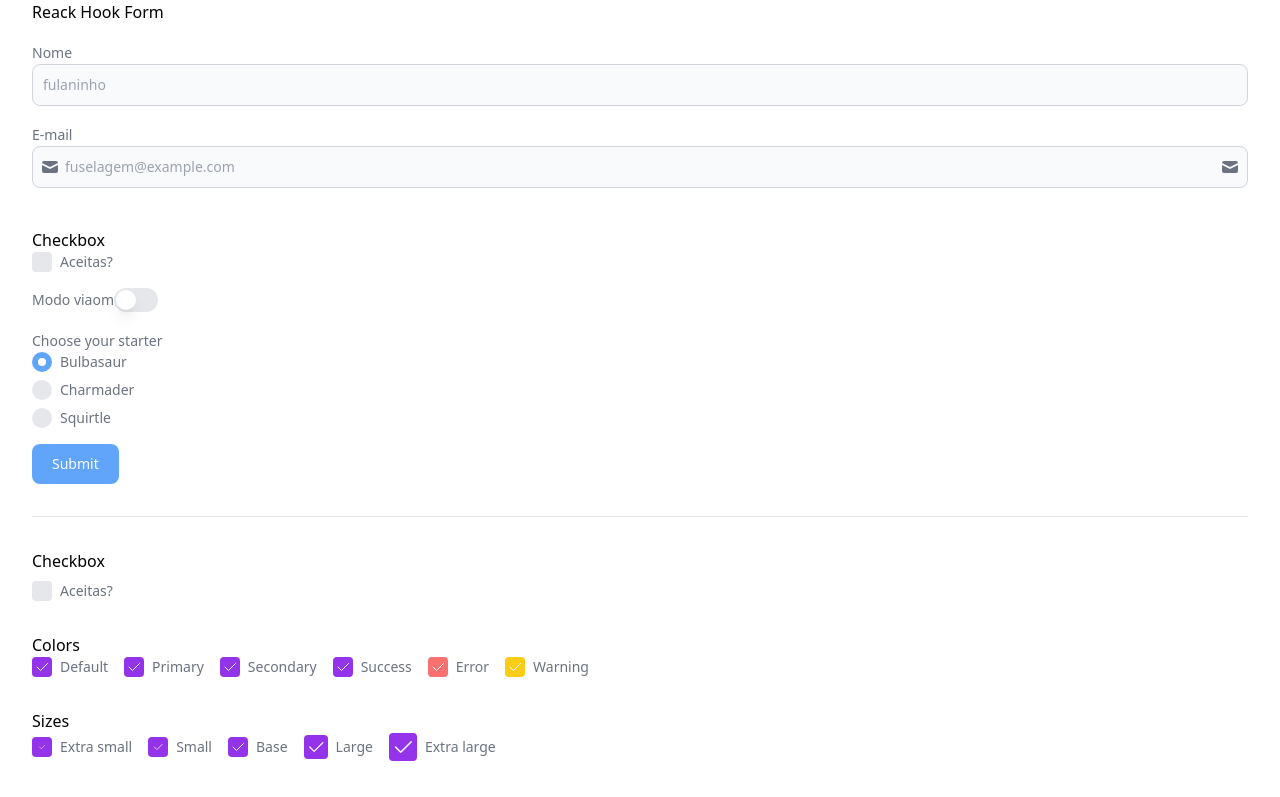
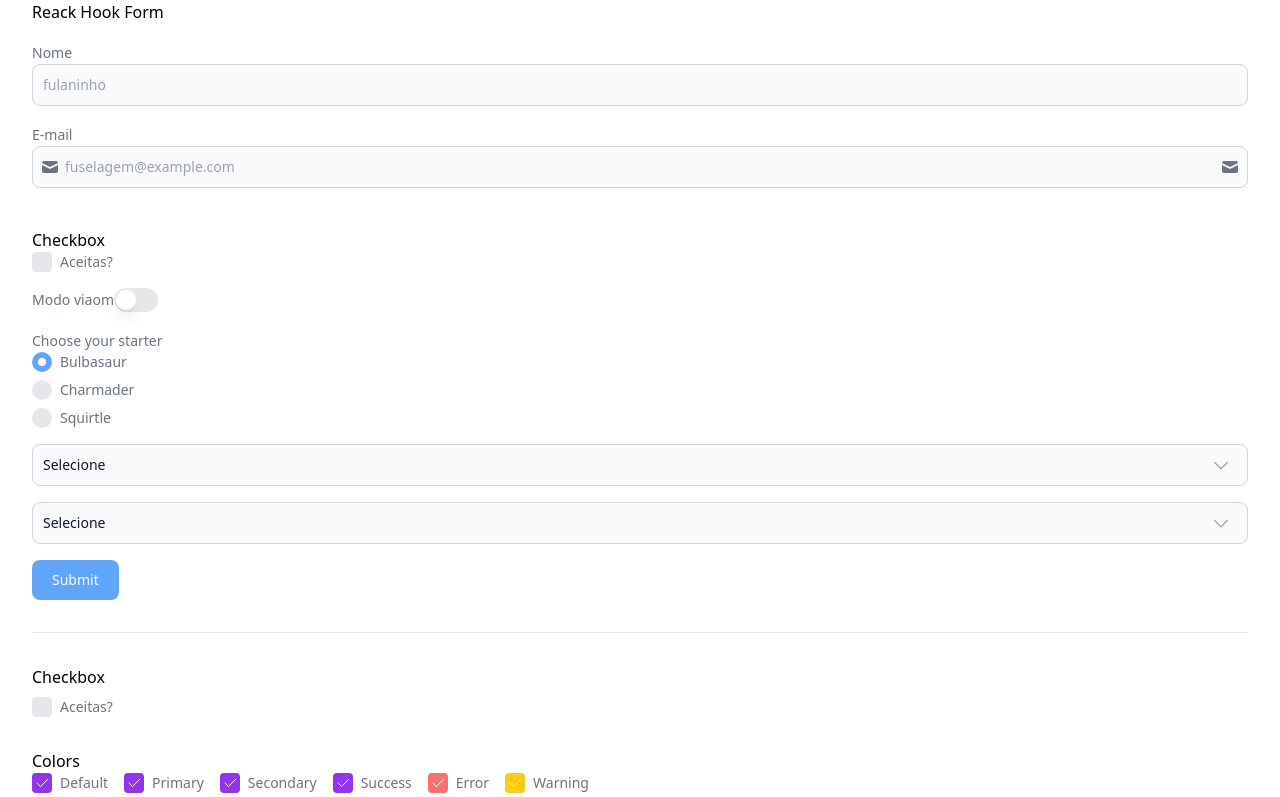
Before and after one commit to rafael-angonese/fuselagem, a React (Vite) app in the folder react/: page / in a window 1280 px wide. Shown: the top 797 px of the page. Built offline with nearby package versions, Linux system fonts and the light colour scheme.

Commit message:
:sparkles: feat: created Select component

```diff
--- a/react/package.json
+++ b/react/package.json
@@ -9,6 +9,7 @@
     "preview": "vite preview"
   },
   "dependencies": {
+    "@headlessui/react": "^1.7.2",
     "@hookform/resolvers": "^2.9.8",
     "@radix-ui/react-checkbox": "^1.0.0",
     "@radix-ui/react-dialog": "^1.0.0",
--- /dev/null
+++ b/react/src/components/Select/Select.tsx
@@ -0,0 +1,165 @@
+import { Listbox } from "@headlessui/react";
+import React, { useContext, useState } from "react";
+import { NormalColorsType } from "../../types/colors";
+import { Sizes } from "../../types/sizes";
+import { FormControlContext } from "../Forms/FormControl/FormControl";
+
+import { Transition } from "@headlessui/react";
+import { CaretDown, Check } from "phosphor-react";
+import { Fragment } from "react";
+import clsx from "../../utils/clsx";
+import isBlank from "../../utils/isBlank";
+import CloseIcon from "../Icons/CloseIcon";
+import isPresent from "../../utils/isPresent";
+
+interface SelectProps {
+  options: any[];
+  placeholder?: string;
+  disabled?: boolean;
+  className?: string;
+  isClearable?: boolean;
+  noOptionsText?: string;
+  multiple?: boolean;
+  labelKey?: string;
+  color?: NormalColorsType;
+  size?: Sizes;
+}
+
+const Select: React.FC<SelectProps> = ({
+  color = "default",
+  size = "md",
+  className: classes,
+  disabled,
+  isClearable = true,
+  placeholder,
+  noOptionsText,
+  multiple = false,
+  labelKey,
+  options = [],
+  ...props
+}) => {
+  const context = useContext(FormControlContext);
+
+  const [selected, setSelected] = useState<any | null>(multiple ? [] : null);
+  const isDisabled = context?.isDisabled || disabled;
+  const valueIsObject = labelKey ? true : false;
+
+  const clearHandler = (event: React.MouseEvent<HTMLDivElement>) => {
+    event.preventDefault();
+    event.stopPropagation();
+    event.nativeEvent.stopImmediatePropagation();
+
+    setSelected(multiple ? [] : null);
+  };
+
+  return (
+    <>
+      <Listbox
+        value={selected}
+        onChange={setSelected}
+        disabled={isDisabled}
+        multiple={multiple}
+        {...props}
+      >
+        <div className="relative">
+          <Listbox.Button
+            className={clsx(
+              "relative flex justify-between bg-gray-50 border border-gray-300 text-gray-900 text-sm rounded-lg  focus:outline-4 placeholder:text-gray-400 focus:outline-blue-500 w-full p-2.5",
+              {
+                "border-red-500 text-red-500 placeholder:text-red-500 focus:ring-red-500 focus:outline-red-500":
+                  context && context.isInvalid,
+              },
+              { "opacity-50 cursor-not-allowed": isDisabled },
+              [classes]
+            )}
+          >
+            {placeholder && isBlank(selected) && (
+              <span className="block truncate">{placeholder}</span>
+            )}
+            <span className="block truncate">
+              {!multiple && labelKey && selected && selected[labelKey]}
+              {!multiple && !labelKey && selected}
+              {multiple &&
+                selected
+                  .map((option: any) => (labelKey ? option[labelKey] : option))
+                  .join(", ")}
+            </span>
+
+            <div className="absolute inset-y-0 right-0 flex flex-col justify-center items-center pr-2">
+              <div className="flex">
+                {isClearable && isPresent(selected) && (
+                  <div
+                    onClick={clearHandler}
+                    className="text-gray-400 mr-1 bg-transparent hover:bg-gray-200 hover:text-gray-900 rounded-lg p-1 ml-auto inline-flex items-center dark:hover:bg-gray-600 dark:hover:text-white"
+                  >
+                    <CloseIcon />
+                    <span className="sr-only">Clear</span>
+                  </div>
+                )}
+                <span className="pointer-events-none flex items-center pr-2">
+                  <CaretDown
+                    className="h-5 w-5 text-gray-400"
+                    aria-hidden="true"
+                  />
+                </span>
+              </div>
+            </div>
+          </Listbox.Button>
+          <Transition
+            as={Fragment}
+            leave="transition ease-in duration-100"
+            leaveFrom="opacity-100"
+            leaveTo="opacity-0"
+          >
+            <Listbox.Options className="absolute mt-1 max-h-60 w-full overflow-auto rounded-md bg-white py-1 text-base shadow-lg ring-1 ring-black ring-opacity-5 focus:outline-none sm:text-sm">
+              {options.map((option, index) => (
+                <Listbox.Option
+                  key={index}
+                  className={({ active }) =>
+                    `relative cursor-default select-none py-2 pl-10 pr-4 ${
+                      active ? "bg-gray-100 text-gray-900" : "text-gray-900"
+                    }`
+                  }
+                  value={option}
+                >
+                  {({ selected }) => (
+                    <>
+                      <span
+                        className={`block truncate ${
+                          selected ? "font-medium" : "font-normal"
+                        }`}
+                      >
+                        {labelKey ? option[labelKey] : option}
+                      </span>
+                      {selected ? (
+                        <span className="absolute inset-y-0 left-0 flex items-center pl-3 text-blue-500">
+                          <Check className="h-5 w-5" aria-hidden="true" />
+                        </span>
+                      ) : null}
+                    </>
+                  )}
+                </Listbox.Option>
+              ))}
+              {isBlank(options) && (
+                <Listbox.Option
+                  key="noData"
+                  disabled
+                  className="relative cursor-default select-none py-2 pl-4 text-gray-900"
+                  value="noData"
+                >
+                  <>
+                    <span className="block truncate font-normal">
+                      Sem dados
+                    </span>
+                  </>
+                </Listbox.Option>
+              )}
+            </Listbox.Options>
+          </Transition>
+        </div>
+      </Listbox>
+    </>
+  );
+};
+
+export default Select;
--- a/react/src/pages/Home/ReackHookForm/ReactHookForm.tsx
+++ b/react/src/pages/Home/ReackHookForm/ReactHookForm.tsx
@@ -9,8 +9,19 @@ import FormLabel from "../../../components/Forms/FormLabel/FormLabel";
 import InputText from "../../../components/Forms/InputText/InputeText";
 import Radio from "../../../components/Radio/Radio";
 import RadioGroup from "../../../components/RadioGroup/RadioGroup";
+import Select from "../../../components/Select/Select";
 import Switch from "../../../components/Switch/Switch";
 import yup from "../../../lib/yup";
+
+const peoplesOptions = [
+  { id: 1, name: "Durward Reynolds", unavailable: false },
+  { id: 2, name: "Kenton Towne", unavailable: false },
+  { id: 3, name: "Therese Wunsch", unavailable: false },
+  { id: 4, name: "Benedict Kessler", unavailable: true },
+  { id: 5, name: "Katelyn Rohan", unavailable: false },
+];
+
+const lalaOptions = ["asdf", "asdfsaf", "sadfafd", "asdfsadfs"];
 
 interface IFormInputs {
   name: string;
@@ -141,6 +152,19 @@ const ReactHookForm: React.FC = () => {
           />
         </FormControl>
 
+        <FormControl className="my-4" isInvalid={false}>
+          <Select
+            labelKey="name"
+            multiple
+            options={peoplesOptions}
+            placeholder="Selecione"
+          />
+        </FormControl>
+
+        <FormControl className="my-4" isInvalid={false}>
+          <Select multiple options={lalaOptions} placeholder="Selecione" />
+        </FormControl>
+
         <Button>Submit</Button>
       </form>
     </>
```
Also changed, not shown: 1 other file (tests, documents, lock files or other folders).
